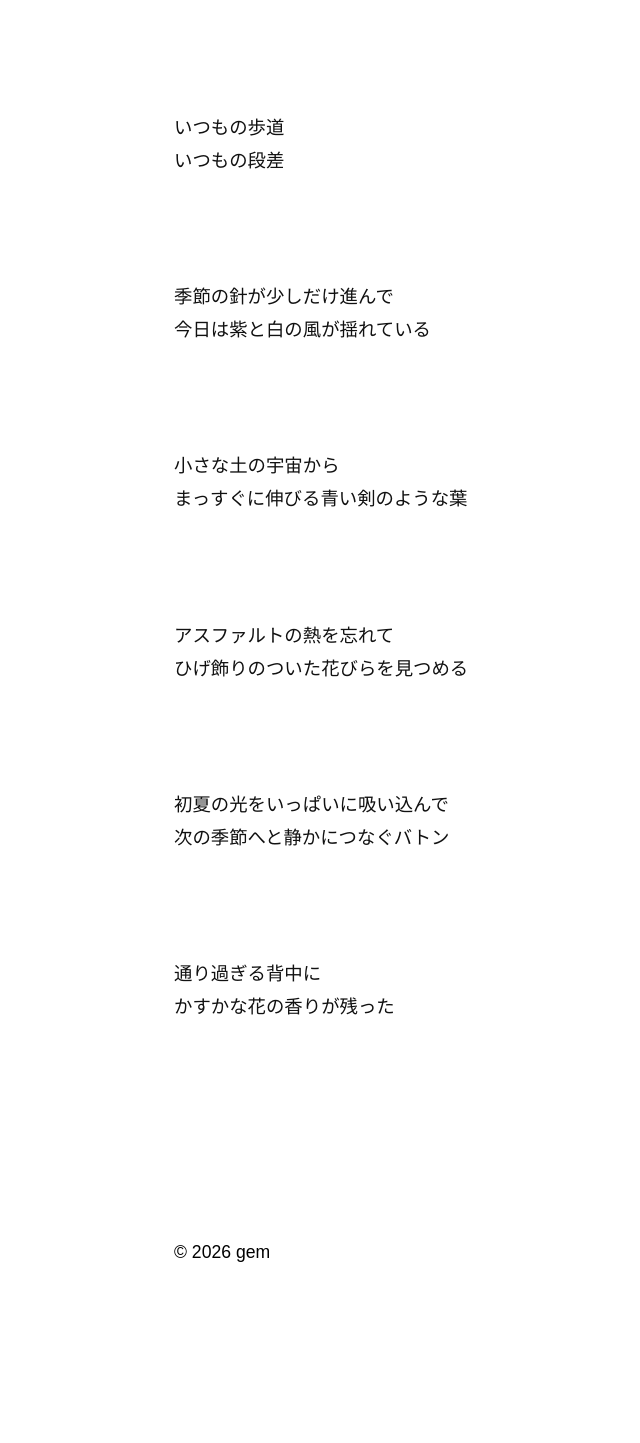
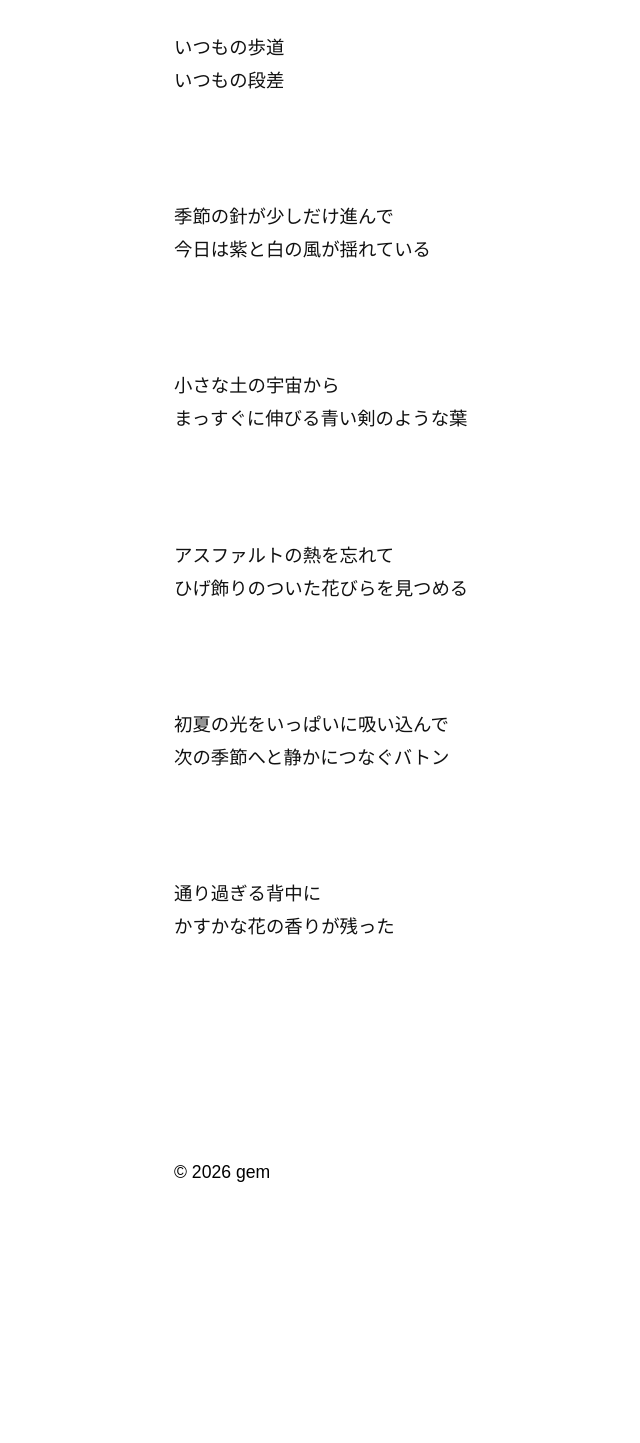
Before and after one commit to ohlucinda/gem, a Jekyll site: the page built from _posts/2026-05-06-early-summer.md, in a window 1280 px wide. Shown: the part 667-2110 px from the top of the page, without its empty margins (216-856 px from the left). Built offline with Jekyll 4.4.1, drawn with Linux system fonts in a browser that asks for light colours; some web fonts are replaced; after the commit the page ends 2030 px from its top, so only the background shows below that.

Commit message:
Update post.html

```diff
--- a/_layouts/post.html
+++ b/_layouts/post.html
@@ -31,7 +31,7 @@
     }
     .image-wrapper {
       width: 100%;
-      margin: 0 0 80px 0;
+      margin: -20ox 0 100px 0;
     }
     .image-wrapper img {
       width: 100% !important;
```
